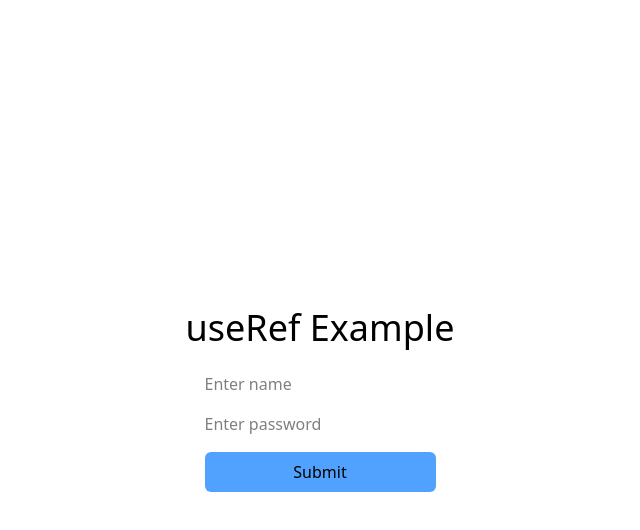
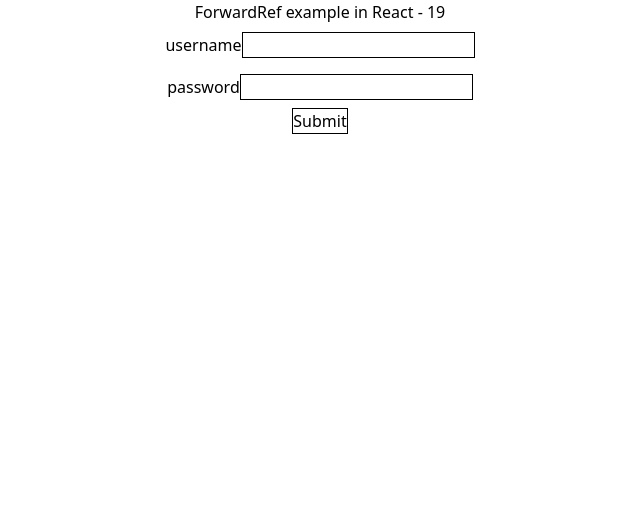
Before and after one commit to Sibuchanda/React_Mini_Projects, a React (Vite) app: page / in a window 1280 px wide. Shown: the top 530 px of the page, without its empty margins (320-960 px from the left). Built offline with nearby package versions, Linux system fonts and the light colour scheme; a web font is replaced by a local one.

Commit message:
Day-9[Example of forwardRef in React-19]

```diff
--- a/src/App.jsx
+++ b/src/App.jsx
@@ -1,5 +1,5 @@
 import { useState } from 'react'
-import UserefExample from './useref/UserefExample'
+import ForwardRef from './useref/ForwardRef'
 
 
 
@@ -7,7 +7,7 @@ function App() {
 
   return (
     <>
-     <UserefExample/>
+     <ForwardRef/>
     </>
   )
 }
--- /dev/null
+++ b/src/useref/ForwardRef.jsx
@@ -0,0 +1,59 @@
+import React, { useRef } from 'react'
+
+const ForwardRef = () => {
+
+ const username = useRef(null);
+ const password = useRef(null);
+
+    const handleFormSubmit = (e)=>{
+        e.preventDefault();
+        console.log(username.current.value);
+        console.log(password.current.value);
+      }
+
+  return (
+   <>
+
+   <div className="container flex flex-col justify-center items-center">
+     <h1>ForwardRef example in React - 19 </h1>
+     <form onSubmit={handleFormSubmit} className='flex flex-col justify-center items-center'>
+        <AfterReact19Input label="username" type="text" ref={username}/>
+        <AfterReact19Input label="password" type="password" ref={password}/>
+        <button className='border cursor-pointer'>Submit</button>
+     </form>
+
+   </div>
+   </>
+  )
+}
+
+
+
+// const AfterReact19Input = (props)=>{
+//     return(
+//         <>
+//         <div className='m-2'>
+//          <label>{props.label}</label>
+//          <input type={props.type} ref={props.ref} className='border'/>
+//          </div>
+//         </>
+//     )
+// }
+
+
+
+//  Same as above. But here we destructured the props
+const AfterReact19Input = ({label,type,ref})=>{
+    return(
+        <>
+        <div className='m-2'>
+         <label>{label}</label>
+         <input type={type} ref={ref} className='border'/>
+         </div>
+        </>
+    )
+}
+
+
+
+export default ForwardRef;
```
